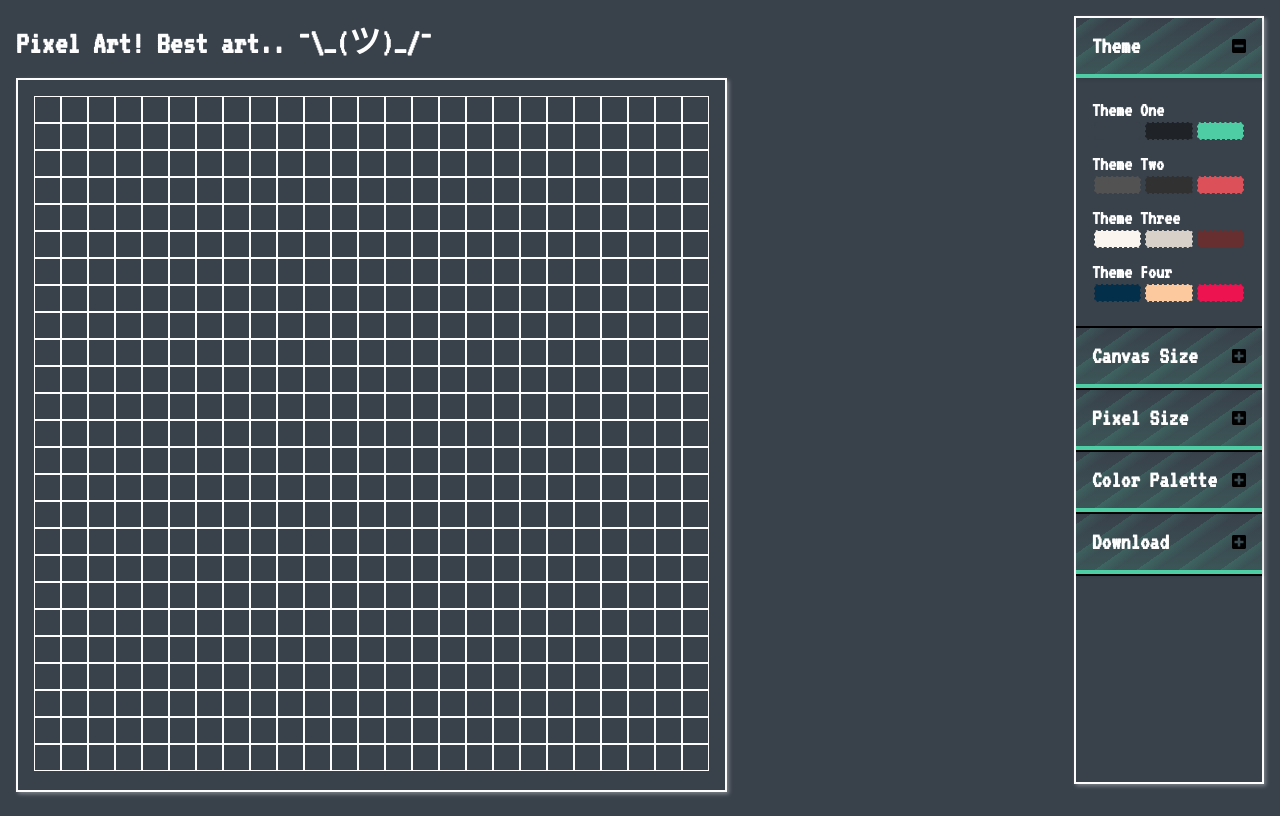
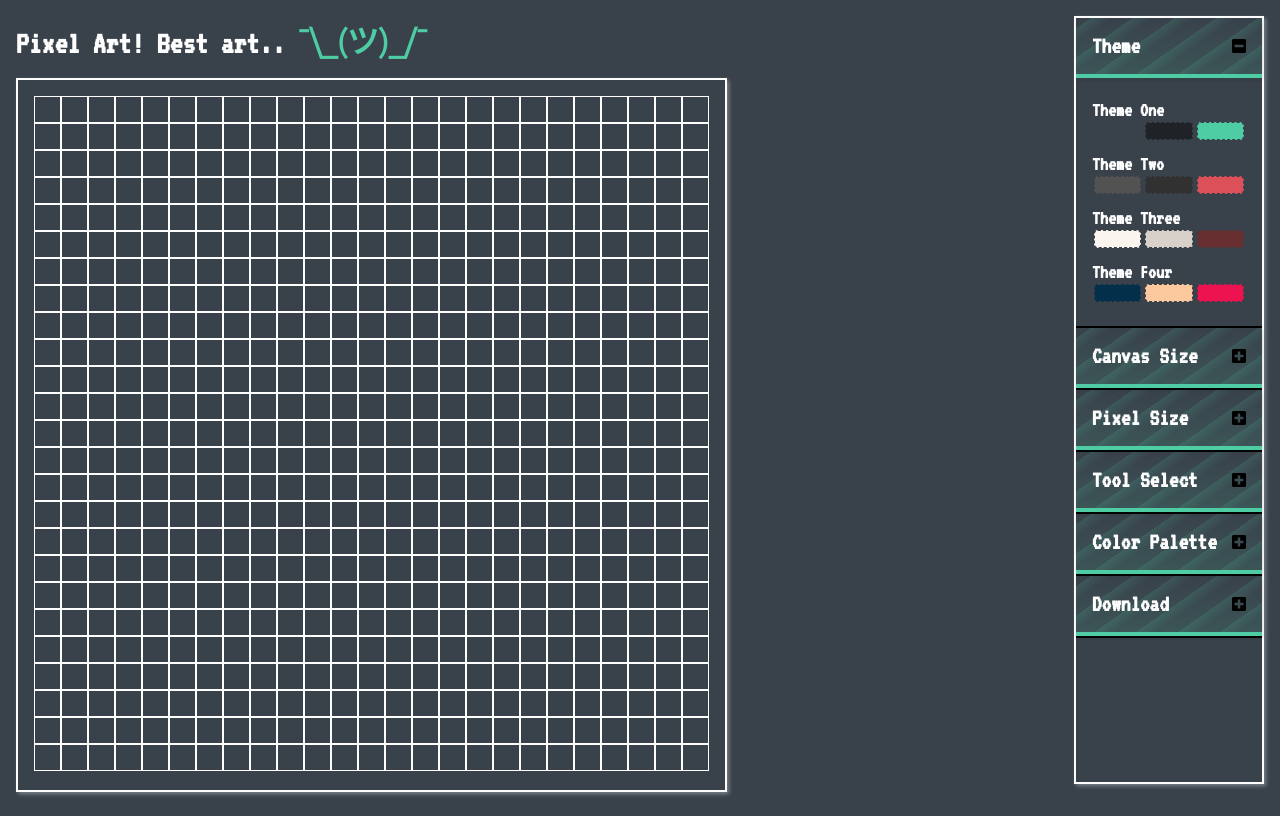
Before and after one commit to matthewlong29/pixel-art, a Vue app: page / in a window 1280 px wide. Built offline with nearby package versions, Linux system fonts and the light colour scheme.

Commit message:
added brush selector component

```diff
--- a/src/App.vue
+++ b/src/App.vue
@@ -1,7 +1,10 @@
 <template>
   <div id="app">
     <main>
-      <h1>Pixel Art! Best art.. ¯\_(ツ)_/¯</h1>
+      <h1>
+        Pixel Art! Best art..
+        <span>¯\_(ツ)_/¯</span>
+      </h1>
       <div class="canvas-container">
         <Canvas :columns="gridSize" :pixelSize="pixelSize" :currentColor="colorName" />
       </div>
@@ -11,6 +14,7 @@
         <ThemeSelector class="theme-color" />
         <CanvasSizeSlider @inputData="updateGridSize" class="canvas-size" />
         <PixelSizeSlider @inputData="updatePixelSize" class="pixel-size" />
+        <BrushSelector class="brush-selector" />
         <ColorPalette @clicked="updateColor" class="color-palette" />
         <DownloadArt class="download-art" />
       </div>
@@ -25,6 +29,7 @@ import CanvasSizeSlider from "@/components/molecules/CanvasSizeSlider.vue";
 import PixelSizeSlider from "@/components/molecules/PixelSizeSlider.vue";
 import ColorPalette from "@/components/molecules/ColorPalette.vue";
 import DownloadArt from "@/components/molecules/DownloadArt.vue";
+import BrushSelector from "@/components/molecules/BrushSelector.vue";
 
 export default {
   data() {
@@ -40,6 +45,7 @@ export default {
     CanvasSizeSlider,
     ColorPalette,
     PixelSizeSlider,
+    BrushSelector,
     DownloadArt
   },
   methods: {
@@ -207,6 +213,13 @@ h6 {
   color: var(--fontColor);
 }
 
+p,
+a,
+span {
+  font-family: "Ubuntu", sans-serif;
+  color: var(--fontColor);
+}
+
 %common-panel-styles {
   border: 2px solid var(--fontColor);
   box-shadow: 2px 2px 4px var(--fontColorTransparent);
@@ -228,6 +241,9 @@ h6 {
     }
     h1 {
       margin: 0 0 16px 0;
+      span {
+        color: var(--accent);
+      }
     }
   }
   aside {
@@ -244,6 +260,7 @@ h6 {
       .canvas-size,
       .pixel-size,
       .color-palette,
+      .brush-selector,
       .download-art {
         border-bottom: 2px solid black;
         &:hover {
--- /dev/null
+++ b/src/components/molecules/BrushSelector.vue
@@ -0,0 +1,74 @@
+<template>
+  <section>
+    <div class="menu-button" v-on:click="toggleTool()">
+      <ToolHeader text="Tool Select" v-if="!expanded" icon="plus-square" />
+      <ToolHeader text="Tool Select" v-if="expanded" icon="minus-square" />
+    </div>
+    <div class="menu-content" v-if="expanded">
+      <label for="paintBrush">
+        <input type="radio" id="paintBrush" name="brushType" value="paintBrush" />
+        <font-awesome-icon icon="paint-brush" />
+      </label>
+      <label for="pencil">
+        <input type="radio" id="pencil" name="brushType" value="pencil" />
+        <font-awesome-icon icon="pencil-alt" />
+      </label>
+      <label for="fill">
+        <input type="radio" id="fill" name="brushType" value="fill" />
+        <font-awesome-icon icon="fill-drip" />
+      </label>
+    </div>
+  </section>
+</template>
+
+<script>
+import ToolHeader from "@/components/atoms/ToolHeader.vue";
+
+export default {
+  name: "BrushSelector",
+  components: {
+    ToolHeader
+  },
+  data() {
+    return {
+      expanded: false
+    };
+  },
+  methods: {
+    /**
+     * toggleTool.
+     */
+    toggleTool() {
+      this.expanded = !this.expanded;
+    }
+  }
+};
+</script>
+
+<style lang="scss" scoped>
+@import "../../styles/placeholders";
+
+section {
+  @extend %menu-button;
+  @extend %menu-content;
+  .menu-content {
+    display: flex;
+    flex-wrap: wrap;
+    label {
+      padding: 0.5rem;
+      border-radius: 6px;
+      font-size: 1.2rem;
+      cursor: pointer;
+      input {
+        display: none;
+      }
+      svg {
+        color: var(--accent);
+      }
+      &:hover {
+        background-color: var(--accentTransparent);
+      }
+    }
+  }
+}
+</style>
--- a/src/main.js
+++ b/src/main.js
@@ -1,10 +1,16 @@
 import Vue from "vue";
 import App from "./App.vue";
 import { library } from "@fortawesome/fontawesome-svg-core";
-import { faPlusSquare, faMinusSquare } from "@fortawesome/free-solid-svg-icons";
+import {
+  faPlusSquare,
+  faMinusSquare,
+  faPaintBrush,
+  faPencilAlt,
+  faFillDrip
+} from "@fortawesome/free-solid-svg-icons";
 import { FontAwesomeIcon } from "@fortawesome/vue-fontawesome";
 
-library.add(faPlusSquare, faMinusSquare);
+library.add(faPlusSquare, faMinusSquare, faPaintBrush, faPencilAlt, faFillDrip);
 
 Vue.component("font-awesome-icon", FontAwesomeIcon);
 
```
